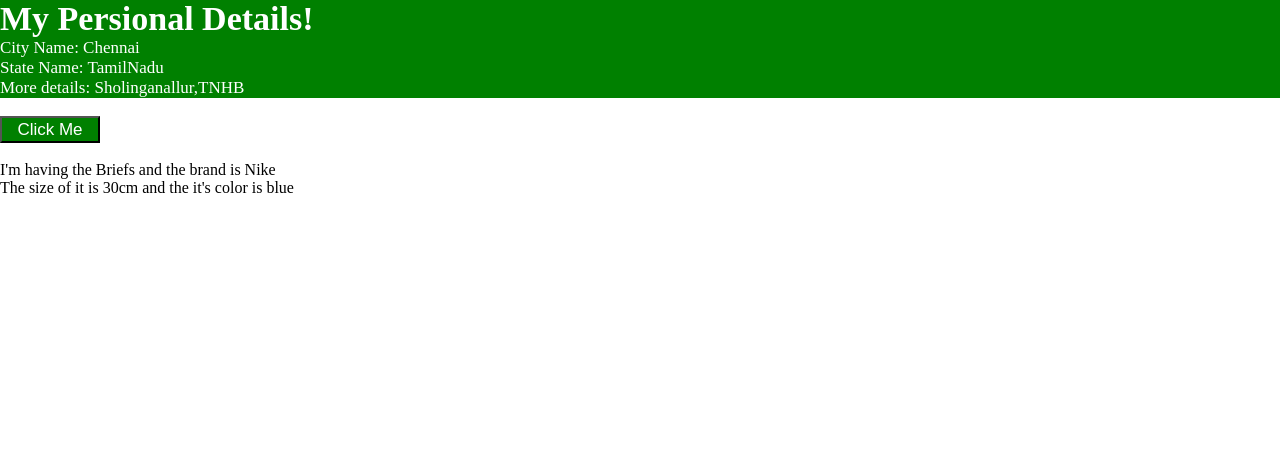
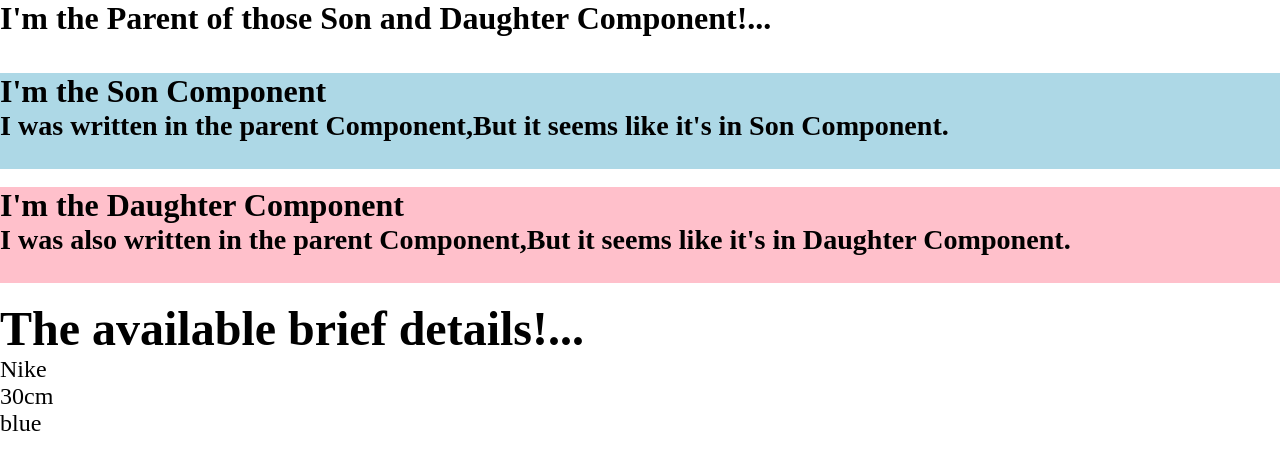
Before and after one commit to SRIKANTH-0001/react-vite, a React (Vite) app: page / in a window 1280 px wide. Shown: the top 470 px of the page. Built offline with nearby package versions, Linux system fonts and the light colour scheme.

Commit message:
Props.children concepts

```diff
--- a/src/App.jsx
+++ b/src/App.jsx
@@ -2,26 +2,50 @@ import React, {Component} from "react"
 import Head1 from "./Child"
 import Header from "./modulecss/header"
 
-const App=(args)=>{
-
-    console.log(args);
-
-   const address={state:"TamilNadu",city:"Chennai",place:"Sholinganallur",street:"TNHB"};
-
-
-
+function Son(props){
     return(
-        <>
-            <Head1 pAddress={address}/>
-            <br />
-            <ul>
-                <li>I'm having the Briefs and the brand is {args.brand}</li>
-                <li>The size of it is {args.size} and the it's color is {args.color}</li>
-            </ul>
-
-        </>
-
+        <div style={{backgroundColor:"lightblue"}}>
+            <h1>I'm the Son Component</h1>
+            <h2>{props.children}</h2>
+        </div>
     )
 }
 
-export default App
+function Daughter(props){
+    return(
+        <div style={{backgroundColor:"pink"}}>
+            <h1>I'm the Daughter Component</h1>
+            <h2>{props.children}</h2>
+        </div>
+    )
+}
+
+function Parent(props){
+    return(
+        <>
+            <h1>I'm the Parent of those Son and Daughter Component!...</h1>
+            <br />
+            <br />
+            <Son>
+                <h3>I was written in the parent Component,But it seems like it's in <b>Son</b> Component.</h3>
+                <br />
+            </Son>
+            <br />
+
+            <Daughter>
+                <h3>I was also written in the parent Component,But it seems like it's in <b>Daughter</b> Component.</h3>
+                <br />
+            </Daughter>
+            <br />
+
+            <ol style={{fontSize:"24px"}}>
+                <h1>The available brief details!...</h1>
+                <li>{props.brand}</li>
+                <li>{props.size}</li>
+                <li>{props.color}</li>
+            </ol>
+        </>
+    )
+}
+
+export default Parent;
```
